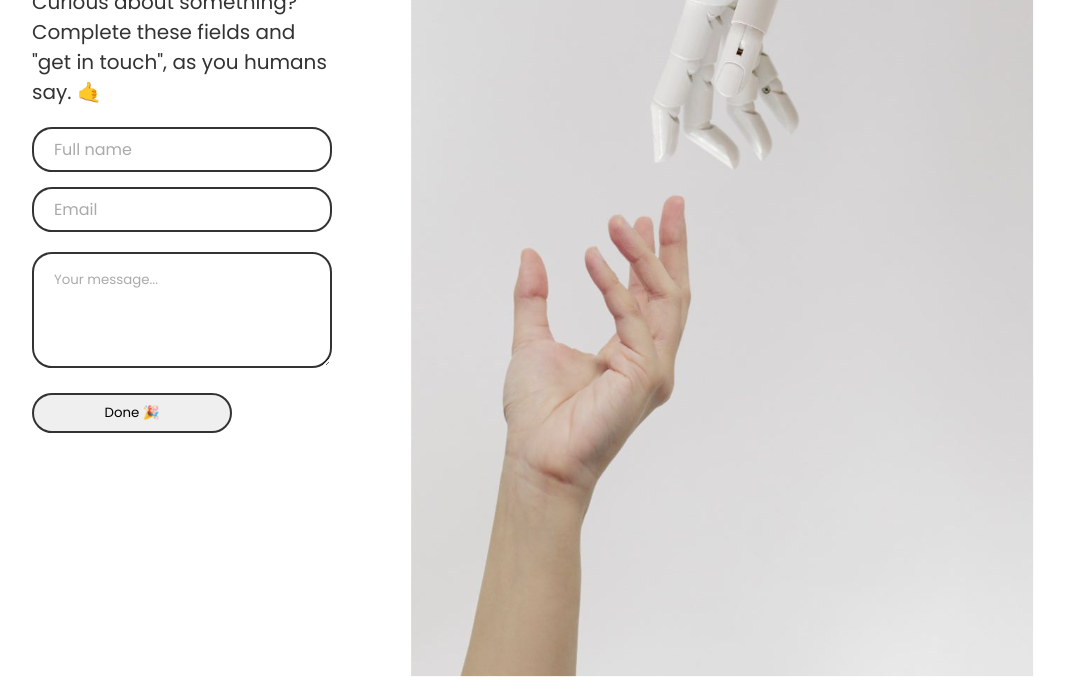
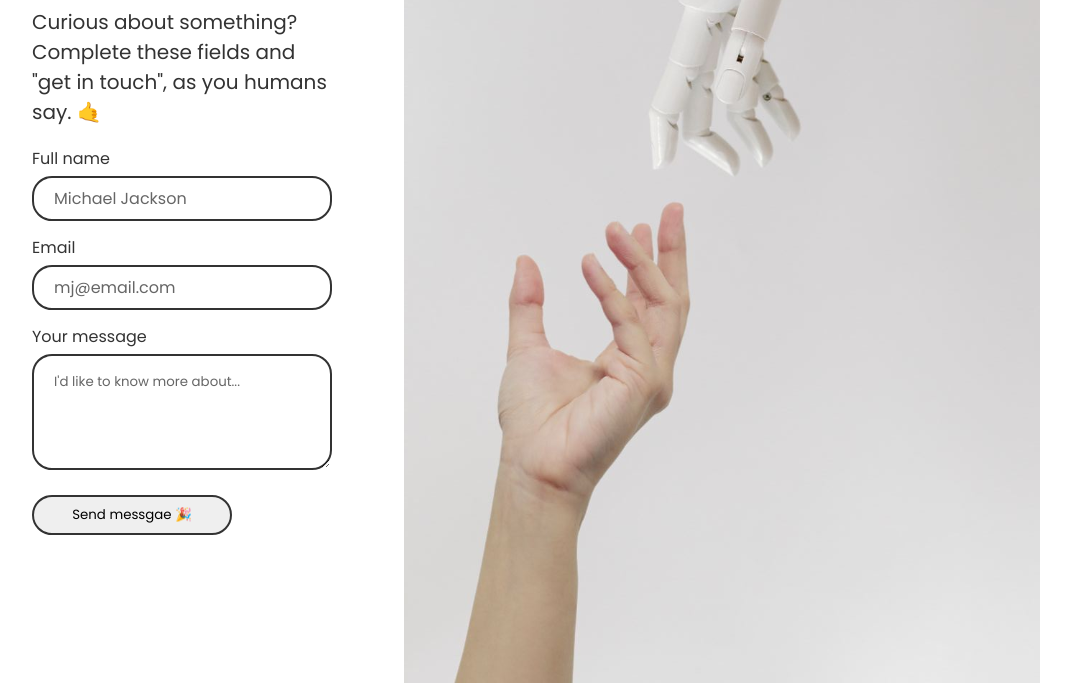
Before and after one commit to ebonymitchell/Lab-2.1, a website built with Vite: page index.html in a window 1280 px wide. Shown: the part 115-800 px from the top of the page, without its empty margins (208-1279 px from the left). Built offline with nearby package versions, Linux system fonts and the light colour scheme.

Commit message:
Added reflections.md

```diff
--- a/index.css
+++ b/index.css
@@ -25,7 +25,7 @@ body, .contact-input, .contact-textarea  {
     margin-left: -60px;
 }
 .contact-form-heading {
-    font-size: 48px;
+    font-size: 3rem;
     font-weight: bold;
     margin: 0;
 }
@@ -33,7 +33,7 @@ body, .contact-input, .contact-textarea  {
     color: #007000;
 }
 .contact-form-intro {
-    font-size: 20px;
+    font-size: 1.25rem;
     margin-bottom: 20px;
 }
 .contact-input {
@@ -42,7 +42,7 @@ body, .contact-input, .contact-textarea  {
     margin: 5px auto 15px;
     border-radius: 20px;
     padding: 8px 20px;
-    font-size: 16px;
+    font-size: 1rem;
     border: 2px solid #333333;
 }
 .contact-textarea {
@@ -53,7 +53,7 @@ body, .contact-input, .contact-textarea  {
     border-radius: 20px;
 }
 .contact-input::-webkit-input-placeholder, .contact-textarea::-webkit-input-placeholder {
-    color: #aaaaaa;
+    color: #666;
 }
 .contact-submit-button {
     border: 2px solid #333333;
--- a/index.html
+++ b/index.html
@@ -10,19 +10,29 @@
         <link rel="stylesheet" href="index.css">
     </head>
     <body class="contact-page">
-        <div id="main">
+        <main id="main">
+
             <!-- Form section -->
-            <div class="contact-form-section">
+            <section class="contact-form-section">
                 <form>
-                    <h2 class="contact-form-heading">Reach <span>Out</span></h2>
-                    <div class="contact-form-intro">Curious about something? Complete these fields and "get in touch", as you humans say. 🤙</div>
-                    <input class="contact-input" type="text" placeholder="Full name" />
-                    <input class="contact-input" type="text" placeholder="Email" />
-                    <textarea class="contact-textarea" rows="4" cols="50" placeholder="Your message..."></textarea>
-                    <button class="contact-submit-button" type="button" onclick="submitForm()">Done 🎉</button>
+                    <h1 class="contact-form-heading">Reach <span>Out</span></h1>
+
+                    <p class="contact-form-intro">Curious about something? Complete these fields and "get in touch", as you humans say. 🤙</p>
+
+                    <label for="name">Full name</label>
+                    <input id="name" class="contact-input" type="text" placeholder="Michael Jackson"/>
+
+                    <label for="email">Email</label>
+                    <input id="email" class="contact-input" type="email" placeholder="mj@email.com"/>
+
+                    <label for="message">Your message</label>
+                    <textarea id="message" class="contact-textarea" rows="4" cols="50" placeholder="I'd like to know more about..."></textarea>
+
+                    <button class="contact-submit-button" type="button" onclick="submitForm()">Send messgae 🎉</button>
                 </form>
-                <img class="contact-image" src="images/connect.jpg" />
-            </div>
-        </div>
+
+                <img class="contact-image" src="images/connect.jpg" alt="A human hand and robot hand reaching towards each other."/>
+            </section>
+        </main>
     </body>
 </html>
```
Also changed, not shown: reflections.md (added, +9 -0 lines).
